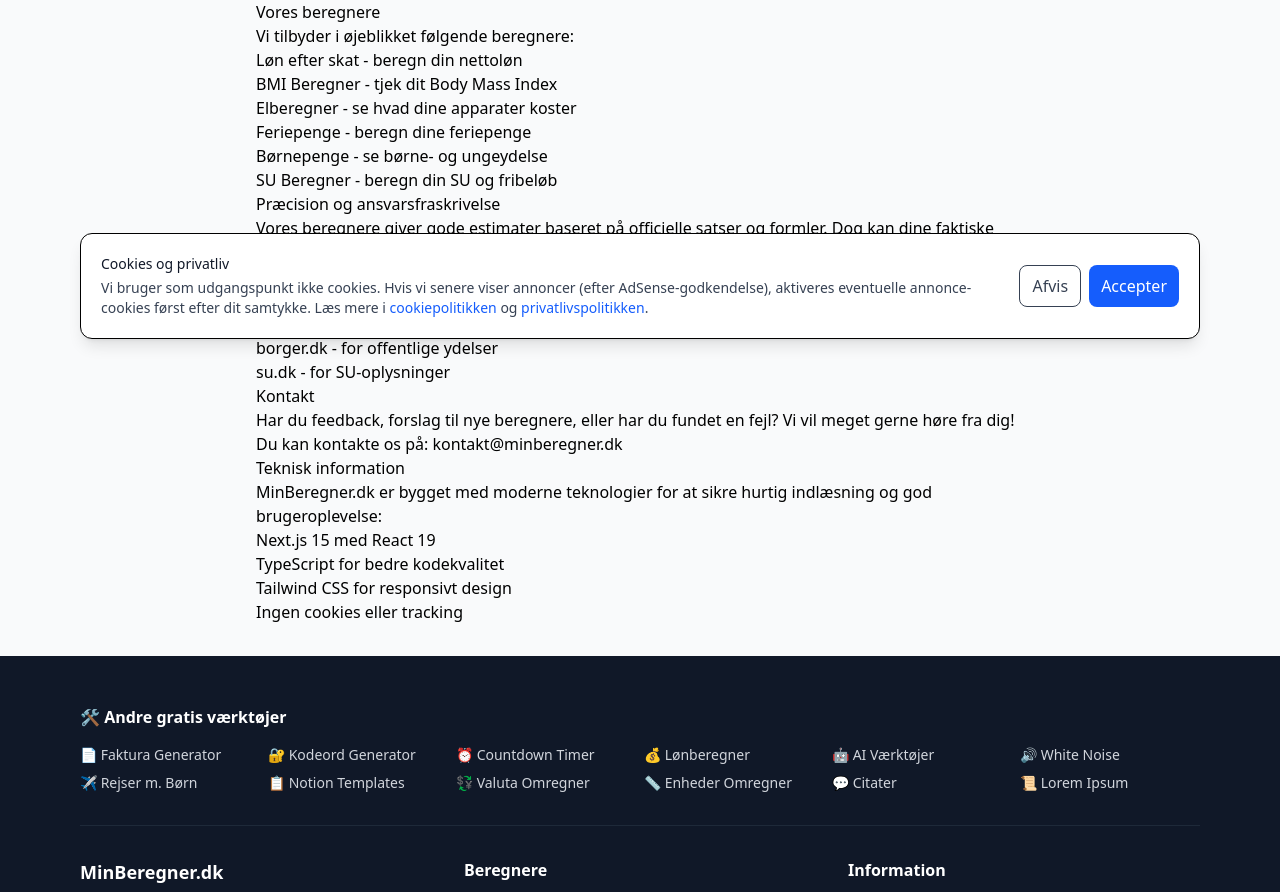
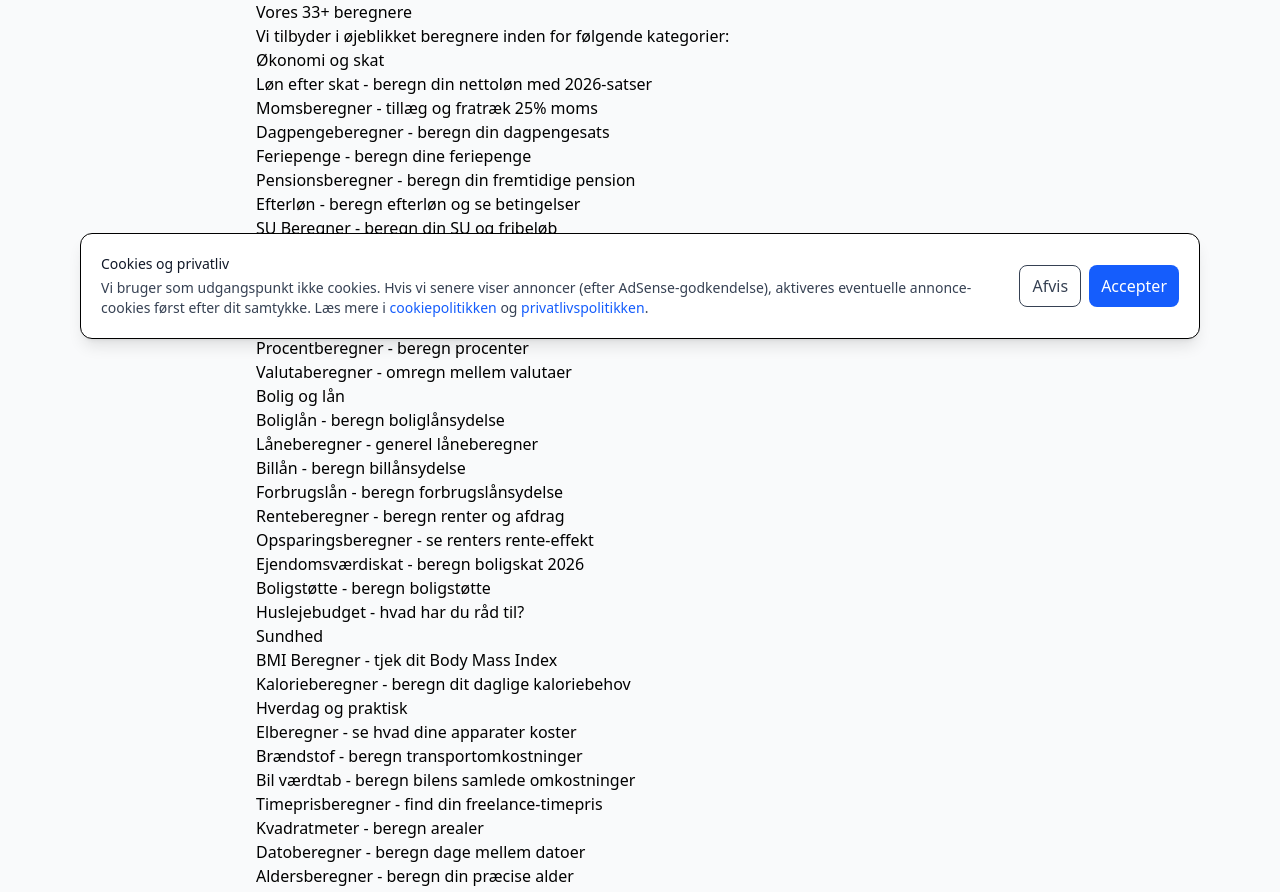
Before and after one commit to mahope/beregner-dk, a Next.js app: page /om in a window 1280 px wide. Shown: the part 445-1337 px from the top of the page. Built offline with nearby package versions, Linux system fonts and the light colour scheme.

Commit message:
fix(om): opdater om-siden med alle 33+ beregnere og kildeinformation
- Erstatter liste med 6 beregnere med komplet kategoriseret liste (33+)
- Tilføjer sektion om kildeverificering og opdateringsfrekvens
- Retter teknisk info: nævner Plausible analytics i stedet for "ingen tracking"

```diff
--- a/src/app/om/page.tsx
+++ b/src/app/om/page.tsx
@@ -67,30 +67,56 @@ export default function OmPage() {
           </li>
         </ul>
 
-        <h2>Vores beregnere</h2>
-        <p>Vi tilbyder i øjeblikket følgende beregnere:</p>
+        <h2>Vores 33+ beregnere</h2>
+        <p>Vi tilbyder i øjeblikket beregnere inden for følgende kategorier:</p>
+
+        <h3>Økonomi og skat</h3>
         <ul>
-          <li>
-            <Link href="/loen-efter-skat">Løn efter skat</Link> - beregn din
-            nettoløn
-          </li>
-          <li>
-            <Link href="/bmi">BMI Beregner</Link> - tjek dit Body Mass Index
-          </li>
-          <li>
-            <Link href="/elberegner">Elberegner</Link> - se hvad dine apparater
-            koster
-          </li>
-          <li>
-            <Link href="/feriepenge">Feriepenge</Link> - beregn dine feriepenge
-          </li>
-          <li>
-            <Link href="/boernepenge">Børnepenge</Link> - se børne- og
-            ungeydelse
-          </li>
-          <li>
-            <Link href="/su">SU Beregner</Link> - beregn din SU og fribeløb
-          </li>
+          <li><Link href="/loen-efter-skat">Løn efter skat</Link> - beregn din nettoløn med 2026-satser</li>
+          <li><Link href="/moms">Momsberegner</Link> - tillæg og fratræk 25% moms</li>
+          <li><Link href="/dagpenge">Dagpengeberegner</Link> - beregn din dagpengesats</li>
+          <li><Link href="/feriepenge">Feriepenge</Link> - beregn dine feriepenge</li>
+          <li><Link href="/pension">Pensionsberegner</Link> - beregn din fremtidige pension</li>
+          <li><Link href="/efterloen">Efterløn</Link> - beregn efterløn og se betingelser</li>
+          <li><Link href="/su">SU Beregner</Link> - beregn din SU og fribeløb</li>
+          <li><Link href="/boernepenge">Børnepenge</Link> - se børne- og ungeydelse</li>
+          <li><Link href="/barselsdagpenge">Barselsdagpenge</Link> - beregn barselsdagpenge</li>
+          <li><Link href="/arveafgift">Arveafgift</Link> - beregn boafgift og tillægsafgift</li>
+          <li><Link href="/rentefradrag">Rentefradrag</Link> - beregn din skattebesparelse</li>
+          <li><Link href="/procent">Procentberegner</Link> - beregn procenter</li>
+          <li><Link href="/valuta">Valutaberegner</Link> - omregn mellem valutaer</li>
+        </ul>
+
+        <h3>Bolig og lån</h3>
+        <ul>
+          <li><Link href="/boliglaan">Boliglån</Link> - beregn boliglånsydelse</li>
+          <li><Link href="/laaneberegner">Låneberegner</Link> - generel låneberegner</li>
+          <li><Link href="/billaan">Billån</Link> - beregn billånsydelse</li>
+          <li><Link href="/forbrugslaan">Forbrugslån</Link> - beregn forbrugslånsydelse</li>
+          <li><Link href="/renteberegner">Renteberegner</Link> - beregn renter og afdrag</li>
+          <li><Link href="/opsparing">Opsparingsberegner</Link> - se renters rente-effekt</li>
+          <li><Link href="/ejendomsvaerdiskat">Ejendomsværdiskat</Link> - beregn boligskat 2026</li>
+          <li><Link href="/boligstoette">Boligstøtte</Link> - beregn boligstøtte</li>
+          <li><Link href="/husleje">Huslejebudget</Link> - hvad har du råd til?</li>
+        </ul>
+
+        <h3>Sundhed</h3>
+        <ul>
+          <li><Link href="/bmi">BMI Beregner</Link> - tjek dit Body Mass Index</li>
+          <li><Link href="/kalorier">Kalorieberegner</Link> - beregn dit daglige kaloriebehov</li>
+        </ul>
+
+        <h3>Hverdag og praktisk</h3>
+        <ul>
+          <li><Link href="/elberegner">Elberegner</Link> - se hvad dine apparater koster</li>
+          <li><Link href="/braendstof">Brændstof</Link> - beregn transportomkostninger</li>
+          <li><Link href="/bil">Bil værdtab</Link> - beregn bilens samlede omkostninger</li>
+          <li><Link href="/timepris">Timeprisberegner</Link> - find din freelance-timepris</li>
+          <li><Link href="/kvadratmeter">Kvadratmeter</Link> - beregn arealer</li>
+          <li><Link href="/dato">Datoberegner</Link> - beregn dage mellem datoer</li>
+          <li><Link href="/alder">Aldersberegner</Link> - beregn din præcise alder</li>
+          <li><Link href="/tidsberegner">Tidsberegner</Link> - beregn tid mellem tidspunkter</li>
+          <li><Link href="/tidszone">Tidszoneberegner</Link> - se klokken i andre lande</li>
         </ul>
 
         <h2>Præcision og ansvarsfraskrivelse</h2>
@@ -144,6 +170,14 @@ export default function OmPage() {
           <a href="mailto:kontakt@minberegner.dk">kontakt@minberegner.dk</a>
         </p>
 
+        <h2>Sådan sikrer vi korrekte tal</h2>
+        <p>
+          Alle beregnere opdateres løbende med de nyeste satser og regler fra
+          officielle kilder som skat.dk, borger.dk, su.dk og skm.dk. Vi
+          verificerer satserne ved hvert årsskifte og når lovændringer træder i
+          kraft. Seneste opdatering: februar 2026.
+        </p>
+
         <h2>Teknisk information</h2>
         <p>
           MinBeregner.dk er bygget med moderne teknologier for at sikre hurtig
@@ -153,7 +187,8 @@ export default function OmPage() {
           <li>Next.js 15 med React 19</li>
           <li>TypeScript for bedre kodekvalitet</li>
           <li>Tailwind CSS for responsivt design</li>
-          <li>Ingen cookies eller tracking</li>
+          <li>Privacy-fokuseret analytics (Plausible — ingen persondata, ingen cookies)</li>
+          <li>Alle beregninger sker lokalt i din browser</li>
         </ul>
       </div>
     </div>
```
